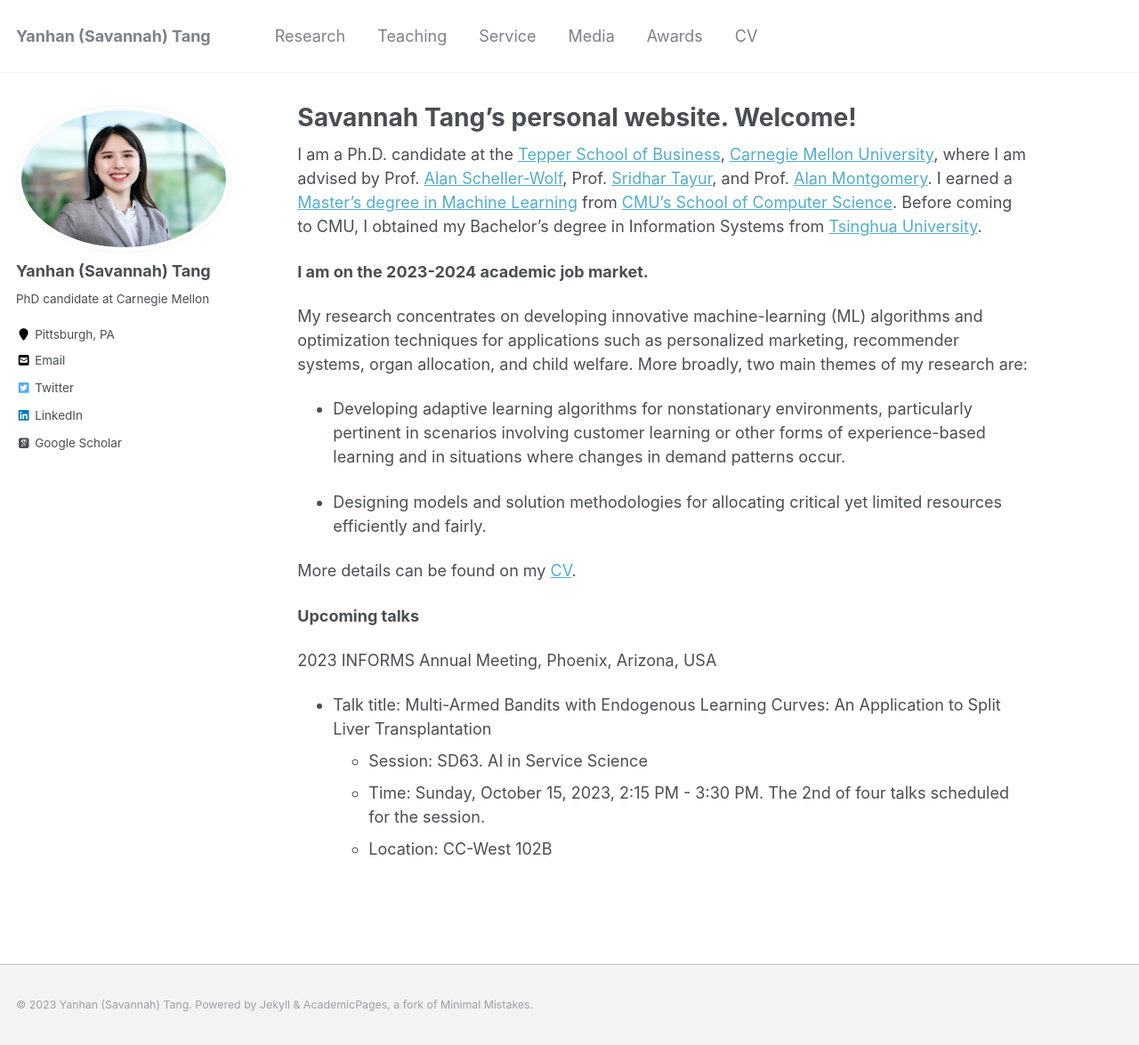
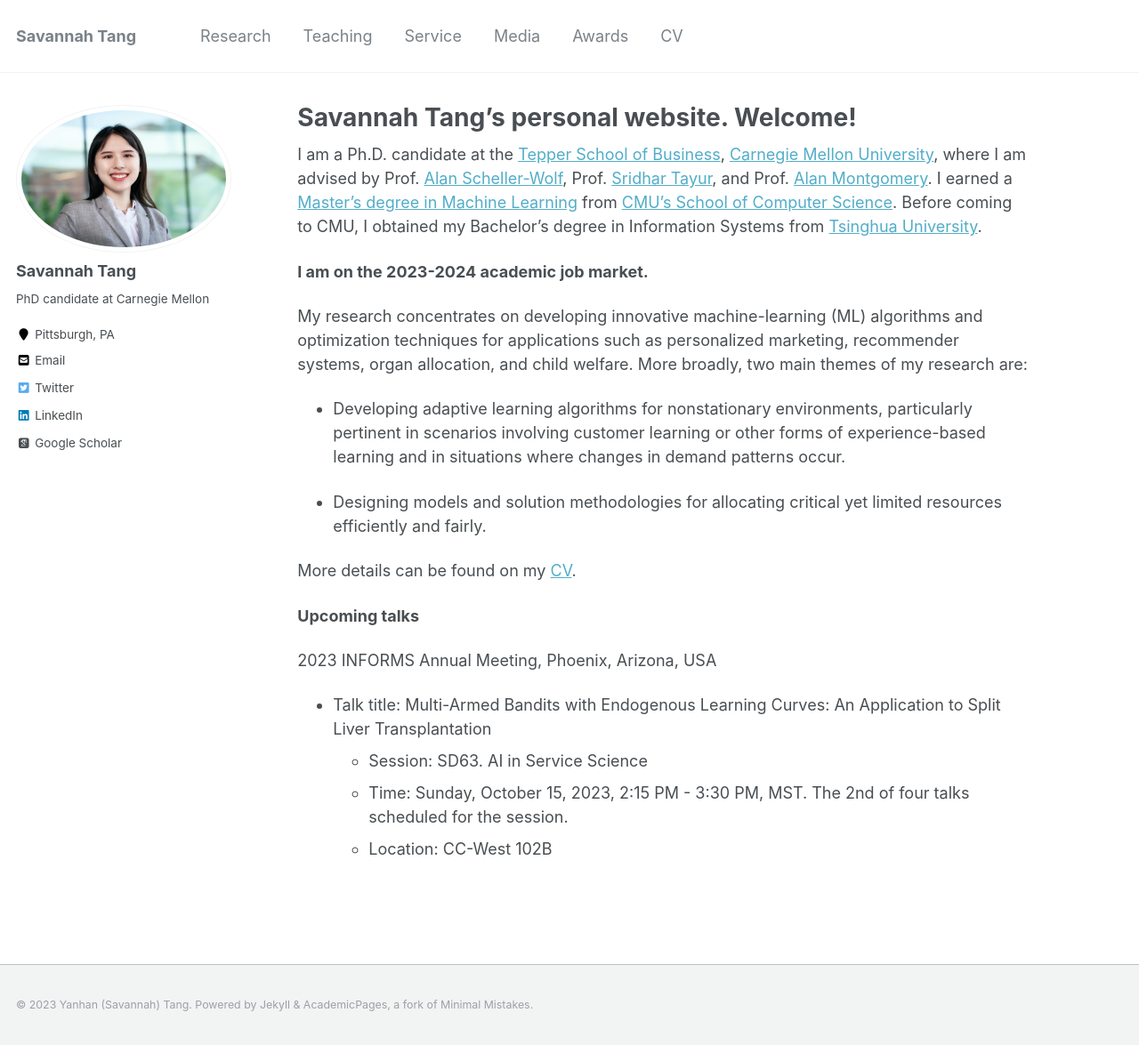
Before and after one commit to savytang/savytang.github.io, a Jekyll site: the page built from _pages/about.md, in a window 1280 px wide and 1175 px high. Shown: the whole window at 89% size. Built offline with Jekyll 4.4.1, drawn with Linux system fonts in a browser that asks for light colours; some web fonts are replaced.

Commit message:
Aug18 name update
Unified names and removed DEIJ

```diff
--- a/_config.yml
+++ b/_config.yml
@@ -7,7 +7,7 @@
 
 # Site Settings
 locale                   : "en-US"
-title                    : "Yanhan (Savannah) Tang"
+title                    : "Savannah Tang"
 title_separator          : "-"
 name                     : &name "Yanhan (Savannah) Tang"
 description              : &description "PhD Candidate at CMU" # "personal description"
@@ -77,7 +77,7 @@ analytics:
 
 # Site Author
 author:
-  name             : "Yanhan (Savannah) Tang"
+  name             : "Savannah Tang"
   avatar           : "Tang_Yanhan_headshot.jpg" # "profile.png"
   bio              : "PhD candidate at Carnegie Mellon"
   location         : "Pittsburgh, PA"
--- a/_pages/about.md
+++ b/_pages/about.md
@@ -27,5 +27,5 @@ More details can be found on my [CV](../files/Tang_CV_0705.pdf).
 
 * Talk title: Multi-Armed Bandits with Endogenous Learning Curves: An Application to Split Liver Transplantation
   * Session: SD63. AI in Service Science
-  * Time: Sunday, October 15, 2023, 2:15 PM - 3:30 PM. The 2nd of four talks scheduled for the session.
+  * Time: Sunday, October 15, 2023, 2:15 PM - 3:30 PM, MST. The 2nd of four talks scheduled for the session.
   * Location: CC-West 102B
```
Also changed, not shown: _pages/researches.md (+1 -1 lines), _pages/service.md (+0 -1 lines), 1 other file.
